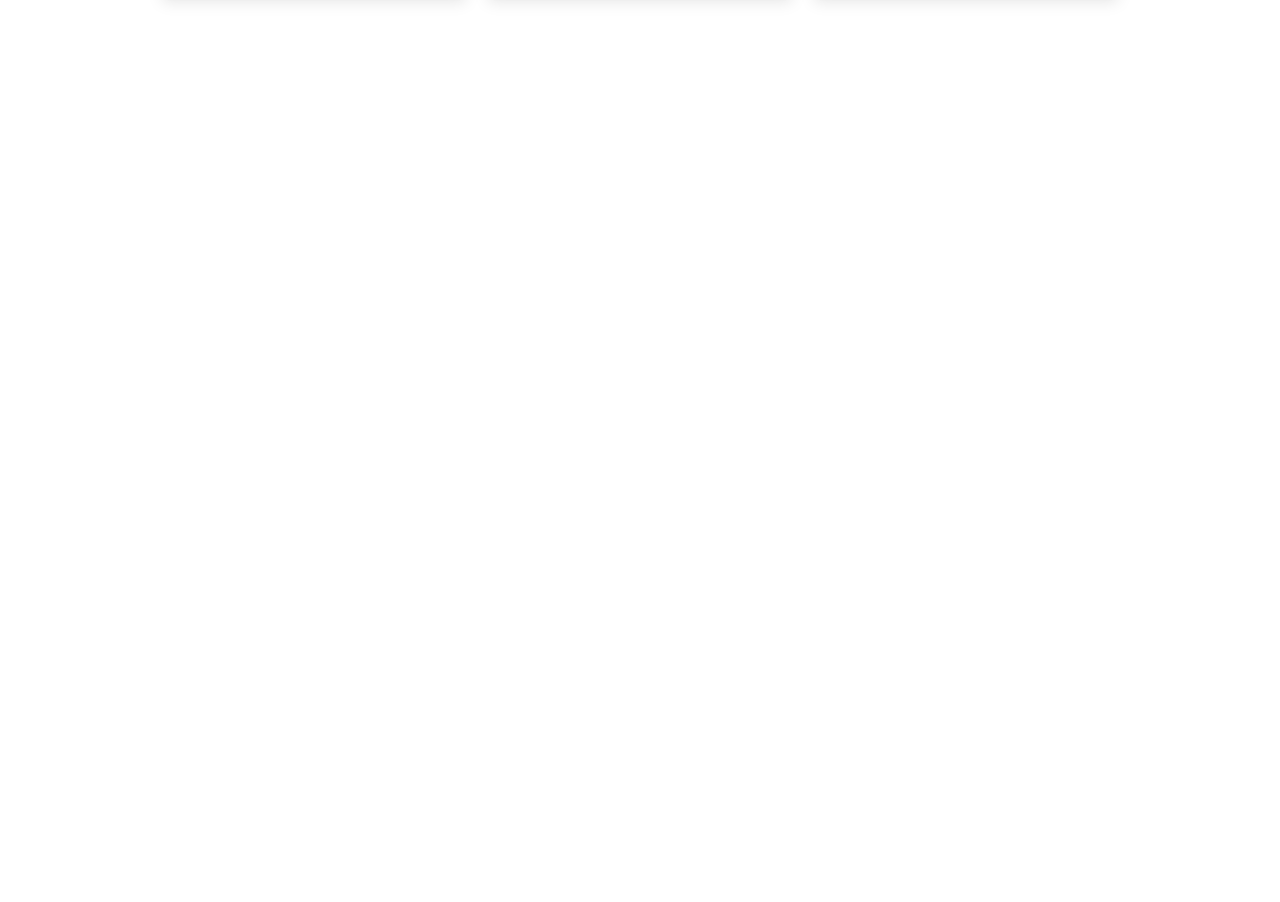
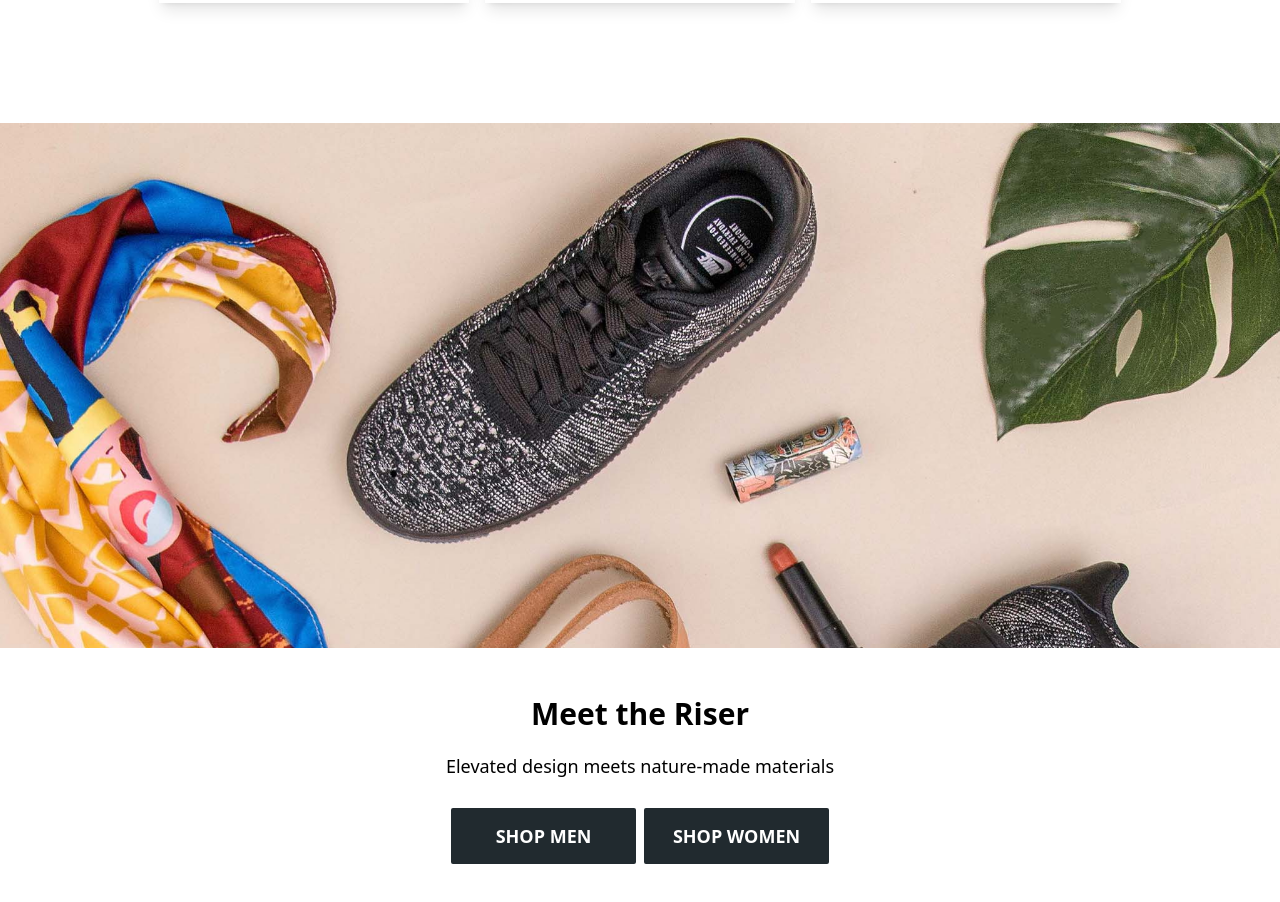
Before and after one commit to VanyaLyashuk/react-ts-ecommerce, a React (Vite) app: page / in a window 1280 px wide. Shown: the part 1460-2362 px from the top of the page. Before the commit the page ends 1519 px from the top, so only its background shows below. Built offline with nearby package versions, Linux system fonts and the light colour scheme.

Commit message:
add promo

```diff
--- a/src/components/UI/Btn.tsx
+++ b/src/components/UI/Btn.tsx
@@ -1,13 +1,13 @@
 type BtnProps = {
-  btnTxt: string,
+  children: string,
   className?: string,
 }
 
-const Btn = ({ btnTxt, className}: BtnProps) => {
+const Btn = ({ children, className}: BtnProps) => {
   return (
     <button
       className={`btn ${className ? className : null}`}>
-        {btnTxt}
+        {children}
     </button>
   )
 }
--- a/src/components/app/App.tsx
+++ b/src/components/app/App.tsx
@@ -1,7 +1,8 @@
 import Banner from '../banner/Banner';
 import Navbar from '../navbar/Navbar';
-import Promo from '../promo/Hero';
+import Hero from '../hero/Hero';
 import Favorites from '../favorites/Favorites';
+import Promo from '../promo/Promo';
 
 function App() {
   return (
@@ -10,10 +11,11 @@ function App() {
         <Banner gist="sale"/>
         <Navbar />
       </header>
-      <Promo />
+      <Hero />
       <Banner gist="note"/>
       <main className="main">
         <Favorites />
+        <Promo />
       </main>
     </div>
   )
--- a/src/components/favorites/Favorites.tsx
+++ b/src/components/favorites/Favorites.tsx
@@ -56,8 +56,8 @@ const ProdCard = () => {
           alt="product"
         />
         <div className="hidden lg:w-full lg:h-full lg:absolute lg:top-0 lg:bottom-0 lg:left-0 lg:right-0 lg:z-10 lg:bg-black/[.4] lg:flex lg:flex-col lg:justify-center lg:p-10 lg:opacity-0 lg:group-hover:opacity-100 transition-all duration-500 ease-out">
-          <Btn btnTxt="Shop Men" className="btn--light text-base mb-2" />
-          <Btn btnTxt="Shop Women" className="btn--light text-base" />
+          <Btn className="btn--light text-base mb-2">Shop Men</Btn>
+          <Btn className="btn--light text-base">Shop Women</Btn>
         </div>
       </div>
       <div className="flex flex-col py-3.5 px-5 lg:py-5 lg:px-8">
@@ -75,10 +75,12 @@ const ProdCard = () => {
         </div>
         <div className="flex flex-col lg:hidden">
           <Btn
-            btnTxt="Shop Men"
-            className="btn--dark btn--small text-xs mb-2"
-          />
-          <Btn btnTxt="Shop Women" className="btn--dark btn--small text-xs" />
+            className="btn--dark btn--small text-xs mb-2">
+              Shop Men
+          </Btn>
+          <Btn className="btn--dark btn--small text-xs">
+            Shop Women
+          </Btn>
         </div>
       </div>
     </li>
--- a/src/components/promo/Hero.tsx
+++ b/src/components/hero/Hero.tsx
@@ -14,8 +14,8 @@ export default function Hero() {
           </p>
         </div>
         <div className="flex justify-center gap-2 sm:absolute sm:bottom-[50px] sm:left-50% sm:gap-5 xl:bottom-[70px]">
-          <Btn btnTxt="Shop Men" className="btn btn--light" />
-          <Btn btnTxt="Shop Women" className="btn btn--light" />
+          <Btn className="btn btn--light" >Shop Men</Btn>
+          <Btn className="btn btn--light" >Shop Women</Btn>
         </div>
       </div>
     </section>
--- /dev/null
+++ b/src/components/promo/Promo.tsx
@@ -0,0 +1,29 @@
+import Btn from '../UI/Btn';
+
+import promoImg from '../../assets/promo-img01.jpg'
+import promoImgMob from '../../assets/promo-img01--mob.jpg'
+
+const Promo = () => {
+  return (
+    <section className="promo">
+      <div className='w-full h-[325px] overflow-hidden md:h-[375px] lg:h-[525px]'>
+        <picture>
+          <source media="(min-width: 650px)" srcSet={promoImg} />
+          <img
+            className='object-cover object-center w-full h-[480px] md:h-[640px] lg:h-[845px] xl:h-[1200px] 2xl:h-[1917px]'
+            src={promoImgMob} alt=""/>
+        </picture>
+      </div>
+      <div className="section container mx-auto px-3">
+        <h2 className="title">Meet the Riser</h2>
+        <p className='text-center text-base mb-5 sm:text-lg xl:mb-7'>Elevated design meets nature-made materials</p>
+        <div className='flex justify-center gap-2'>
+          <Btn className='btn btn--dark'>Shop Men</Btn>
+          <Btn className='btn btn--dark'>Shop Women</Btn>
+        </div>
+      </div>
+    </section>
+  )
+}
+
+export default Promo
--- a/src/index.scss
+++ b/src/index.scss
@@ -4,10 +4,10 @@
 
 @layer components {
   .title {
-    @apply text-center font-bold text-2xl mb-4 md:text-3xl md:mb-7;
+    @apply text-center font-bold text-2xl mb-3 md:text-3xl md:mb-5 lg:text-3xl;
   }
   .section {
-    @apply py-8 sm:pb-10 sm:pt-7  md:pt-8 md:pb-16;
+    @apply pt-8 pb-14 sm:pb-16 lg:pt-12 lg:pb-[120px];
   }
   .btn {
     @apply py-2 px-4 bg-main-color text-white font-bold uppercase text-sm border-2 border-main-color rounded-sm hover:bg-transparent hover:text-main-color focus:outline-none focus:ring-2 focus:ring-blue-400 focus:ring-opacity-75 min-w-[145px] transition-all duration-300 md:py-3 md:px-4 xl:text-lg xl:min-w-[185px];
```
Also changed, not shown: src/assets/promo-img01--mob.jpg (added), src/assets/promo-img01.jpg (added).
